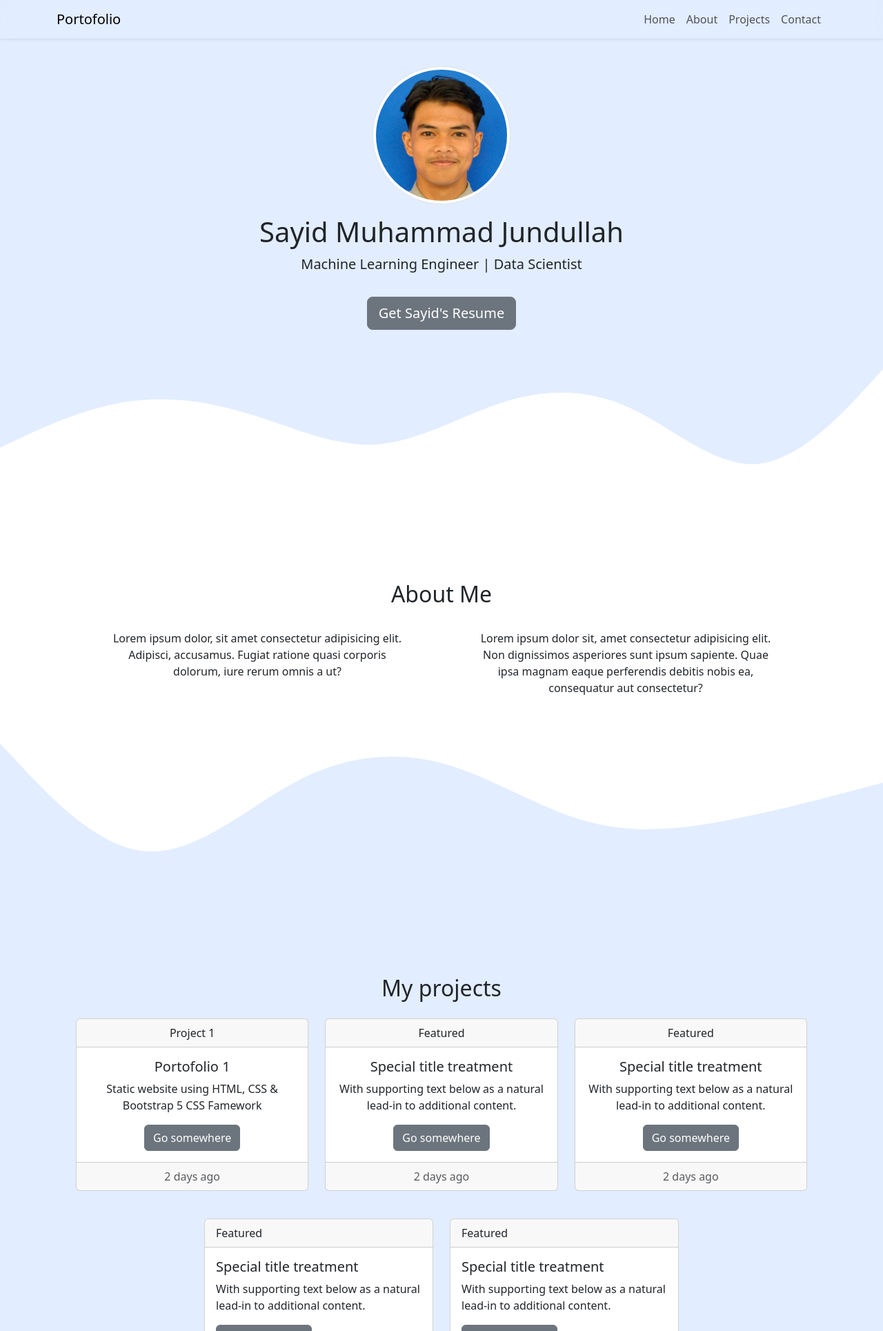
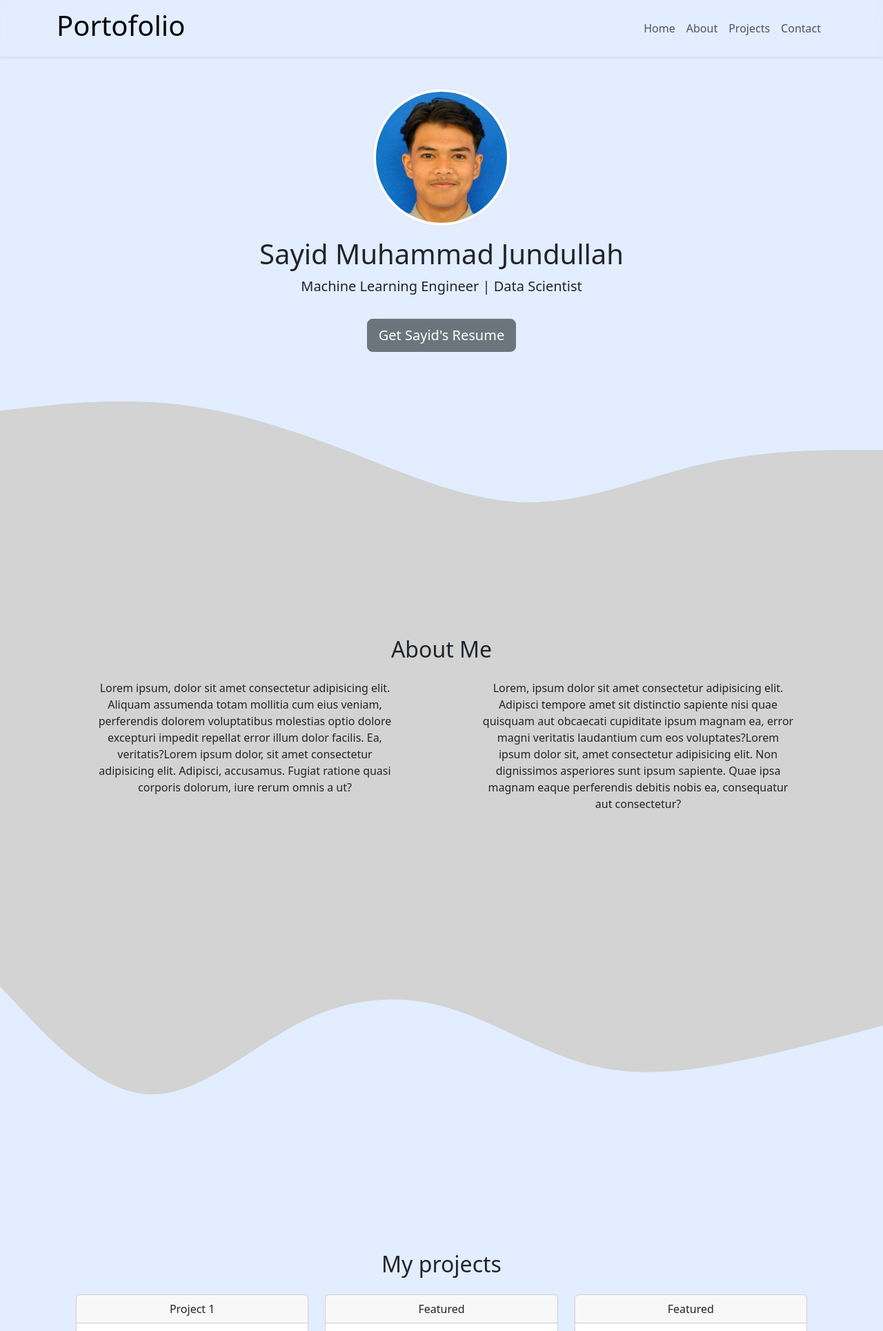
Before and after one commit to MuhammadJundullah/Portofolio, a PHP site: page / in a window 1280 px wide. Shown: the top 1929 px of the page at 69% size. Run offline with PHP 8.4, Linux system fonts and the light colour scheme.

Commit message:
menghapus file swift, resize beberapa margin dan padding, mengganti warna background & menambahkan icon homepage

```diff
--- a/index.html
+++ b/index.html
@@ -4,8 +4,9 @@
     <meta charset="utf-8" />
     <meta name="viewport" content="width=device-width, initial-scale=1" />
     <title>Homepage</title>
+    <link href="https://cdn.jsdelivr.net/npm/bootstrap@5.3.3/dist/css/bootstrap.min.css" rel="stylesheet" integrity="sha384-QWTKZyjpPEjISv5WaRU9OFeRpok6YctnYmDr5pNlyT2bRjXh0JMhjY6hW+ALEwIH" crossorigin="anonymous" />
+    <link rel="stylesheet" href="style.css" />
     <link rel="icon" type="icon" href="https://icons8.com/icon/83326/home" />
-    <link href="https://cdn.jsdelivr.net/npm/bootstrap@5.3.3/dist/css/bootstrap.min.css" rel="stylesheet" integrity="sha384-QWTKZyjpPEjISv5WaRU9OFeRpok6YctnYmDr5pNlyT2bRjXh0JMhjY6hW+ALEwIH" crossorigin="anonymous" />
 
     <!-- My CSS -->
     <link rel="stylesheet" href="style.css" />
@@ -15,7 +16,7 @@
     <!-- Navbar -->
     <nav class="navbar navbar-expand-lg navbar-light bg-transparent shadow-sm fixed-top">
       <div class="container">
-        <a class="navbar-brand" href="#">Portofolio</a>
+        <a class="navbar-brand" href="#"><h1>Portofolio</h1></a>
         <button class="navbar-toggler" type="button" data-bs-toggle="collapse" data-bs-target="#navbarNav" aria-controls="navbarNav" aria-expanded="false" aria-label="Toggle navigation">
           <span class="navbar-toggler-icon"></span>
         </button>
@@ -47,25 +48,31 @@
       <a href="https://drive.google.com/file/d/1myLdUv8nd4rCmpYqE23wbmUxAXQAgVv-/view?usp=share_link"><button type="button" class="btn btn-secondary btn-lg mt-3">Get Sayid's Resume</button></a>
       <svg xmlns="http://www.w3.org/2000/svg" viewBox="0 0 1440 320">
         <path
-          fill="#fff"
+          fill="#d3d3d3"
           fill-opacity="1"
-          d="M0,192L34.3,176C68.6,160,137,128,206,117.3C274.3,107,343,117,411,138.7C480,160,549,192,617,186.7C685.7,181,754,139,823,117.3C891.4,96,960,96,1029,128C1097.1,160,1166,224,1234,218.7C1302.9,213,1371,139,1406,101.3L1440,64L1440,320L1405.7,320C1371.4,320,1303,320,1234,320C1165.7,320,1097,320,1029,320C960,320,891,320,823,320C754.3,320,686,320,617,320C548.6,320,480,320,411,320C342.9,320,274,320,206,320C137.1,320,69,320,34,320L0,320Z"
+          d="M0,96L48,90.7C96,85,192,75,288,85.3C384,96,480,128,576,165.3C672,203,768,245,864,245.3C960,245,1056,203,1152,181.3C1248,160,1344,160,1392,160L1440,160L1440,320L1392,320C1344,320,1248,320,1152,320C1056,320,960,320,864,320C768,320,672,320,576,320C480,320,384,320,288,320C192,320,96,320,48,320L0,320Z"
         ></path>
       </svg>
     </section>
     <!-- Akhir Jumbotron -->
 
     <!-- About -->
-    <section id="about">
-      <div class="container">
-        <div class="row text-center mb-3">
+    <section id="about" style="background-color: lightgray">
+      <div class="container" style="padding-bottom: 10rem">
+        <div class="row text-center mb-3 mt-5">
           <div class="col">
             <h2>About Me</h2>
           </div>
         </div>
-        <div class="row text-center justify-content-around m-4">
-          <div class="col-md-5 mb-3">Lorem ipsum dolor, sit amet consectetur adipisicing elit. Adipisci, accusamus. Fugiat ratione quasi corporis dolorum, iure rerum omnis a ut?</div>
-          <div class="col-md-5 mb-3">Lorem ipsum dolor sit, amet consectetur adipisicing elit. Non dignissimos asperiores sunt ipsum sapiente. Quae ipsa magnam eaque perferendis debitis nobis ea, consequatur aut consectetur?</div>
+        <div class="row text-center justify-content-around mb-5">
+          <div class="col-md-5 mb-3">
+            Lorem ipsum, dolor sit amet consectetur adipisicing elit. Aliquam assumenda totam mollitia cum eius veniam, perferendis dolorem voluptatibus molestias optio dolore excepturi impedit repellat error illum dolor facilis. Ea,
+            veritatis?Lorem ipsum dolor, sit amet consectetur adipisicing elit. Adipisci, accusamus. Fugiat ratione quasi corporis dolorum, iure rerum omnis a ut?
+          </div>
+          <div class="col-md-5 mb-3">
+            Lorem, ipsum dolor sit amet consectetur adipisicing elit. Adipisci tempore amet sit distinctio sapiente nisi quae quisquam aut obcaecati cupiditate ipsum magnam ea, error magni veritatis laudantium cum eos voluptates?Lorem ipsum
+            dolor sit, amet consectetur adipisicing elit. Non dignissimos asperiores sunt ipsum sapiente. Quae ipsa magnam eaque perferendis debitis nobis ea, consequatur aut consectetur?
+          </div>
         </div>
       </div>
       <svg xmlns="http://www.w3.org/2000/svg" viewBox="0 0 1440 320">
@@ -80,8 +87,8 @@
 
     <!-- Project -->
     <section id="projects">
-      <div class="container">
-        <div class="row text-center">
+      <div class="container" style="padding-bottom: 10rem">
+        <div class="row text-center mt-5">
           <div class="col">
             <h2>My projects</h2>
           </div>
@@ -146,23 +153,23 @@
       </div>
       <svg xmlns="http://www.w3.org/2000/svg" viewBox="0 0 1440 320">
         <path
-          fill="#fff"
+          fill="#d3d3d3"
           fill-opacity="1"
-          d="M0,160L48,144C96,128,192,96,288,112C384,128,480,192,576,186.7C672,181,768,107,864,64C960,21,1056,11,1152,21.3C1248,32,1344,64,1392,80L1440,96L1440,320L1392,320C1344,320,1248,320,1152,320C1056,320,960,320,864,320C768,320,672,320,576,320C480,320,384,320,288,320C192,320,96,320,48,320L0,320Z"
+          d="M0,192L48,202.7C96,213,192,235,288,240C384,245,480,235,576,208C672,181,768,139,864,128C960,117,1056,139,1152,149.3C1248,160,1344,160,1392,160L1440,160L1440,320L1392,320C1344,320,1248,320,1152,320C1056,320,960,320,864,320C768,320,672,320,576,320C480,320,384,320,288,320C192,320,96,320,48,320L0,320Z"
         ></path>
       </svg>
     </section>
     <!-- Akhir Project -->
 
     <!-- Conctact -->
-    <section id="contact">
-      <div class="container">
+    <section style="background-color: lightgrey" id="contact">
+      <div class="container" style="padding-bottom: 10rem">
         <div class="row text-center mb-3">
           <div class="col">
             <h2>Contact Me</h2>
           </div>
         </div>
-        <div class="row justify-content-center mb-5">
+        <div class="row justify-content-center">
           <div class="col-md-6">
             <form>
               <div class="mb-3">
@@ -186,7 +193,7 @@
     <!-- Akhir Contact -->
 
     <!-- Footer -->
-    <p class="text-secondary small text-center">© 2024 Ahmad. All right reserved</p>
+    <p style="background-color: #d3d3d3; margin-bottom: 0px; padding-bottom: 1rem" class="text-secondary small text-center">© 2024 Ahmad. All right reserved</p>
     <!-- Akhir Footer -->
 
     <script src="https://cdn.jsdelivr.net/npm/bootstrap@5.3.3/dist/js/bootstrap.bundle.min.js" integrity="sha384-YvpcrYf0tY3lHB60NNkmXc5s9fDVZLESaAA55NDzOxhy9GkcIdslK1eN7N6jIeHz" crossorigin="anonymous"></script>
--- a/style.css
+++ b/style.css
@@ -1,5 +1,5 @@
 .jumbotron {
-  padding-top: 6rem;
+  padding-top: 8rem;
   background-color: #e2edff;
 }
 
```
Also changed, not shown: 1 other file.
